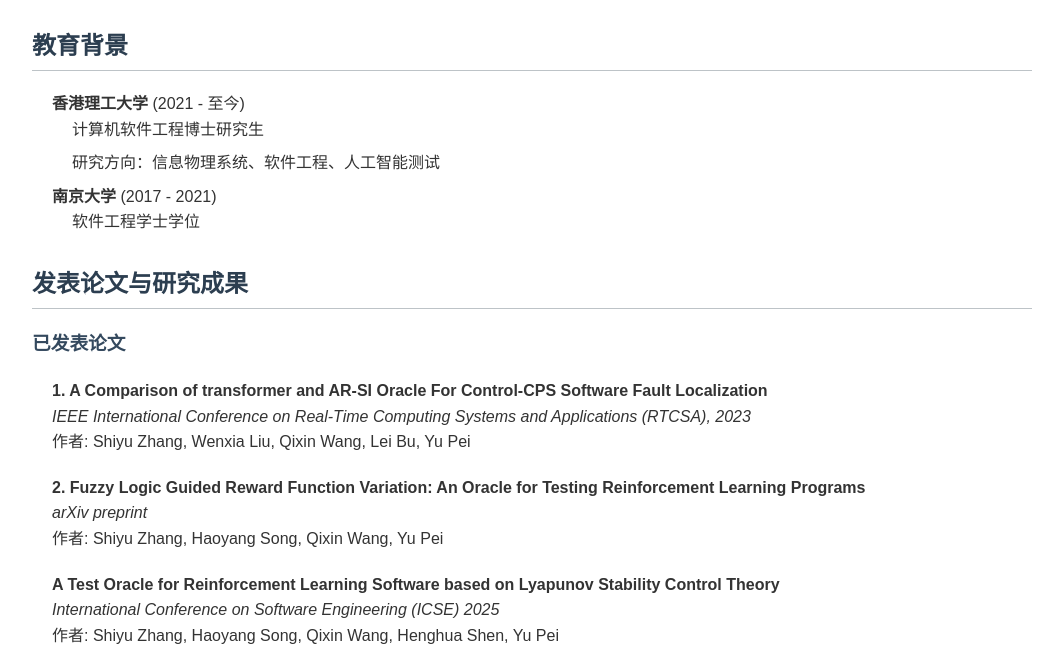
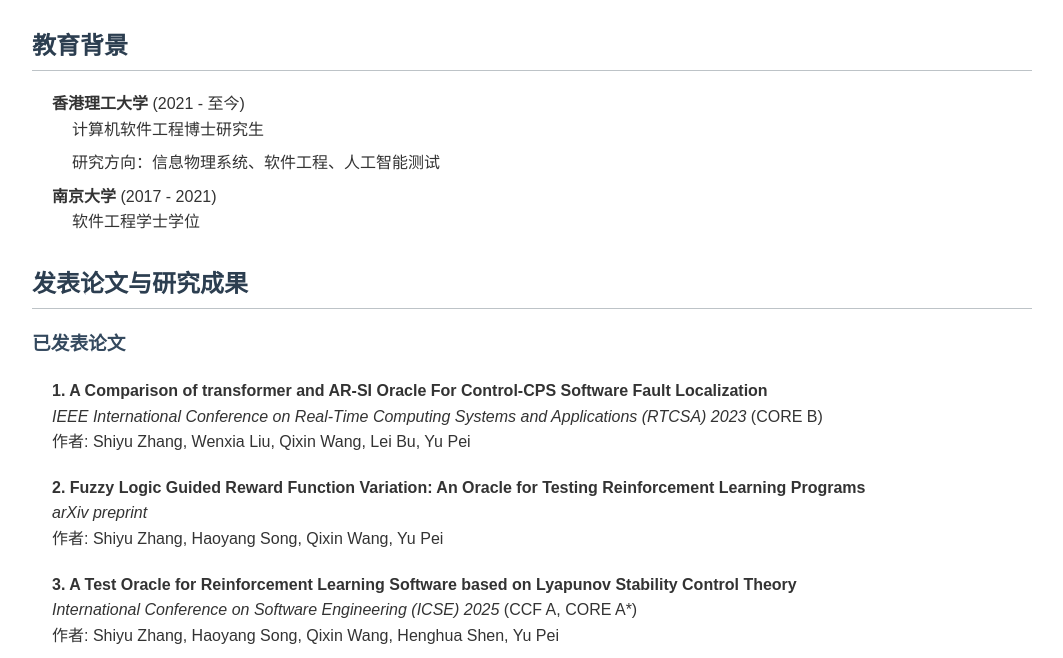
Before and after one commit to Ian-Sy-Zhang/Ian-Sy-Zhang.github.io, a plain HTML site: page 简历.html in a window 1280 px wide. Shown: the part 142-800 px from the top of the page, without its empty margins (108-1171 px from the left). Drawn offline with Linux system fonts and the light colour scheme.

Commit message:
Update 简历.html

```diff
--- a/简历.html
+++ b/简历.html
@@ -121,7 +121,7 @@
         <h3>已发表论文</h3>
         <div class="publication">
             <div class="publication-title">1. A Comparison of transformer and AR-SI Oracle For Control-CPS Software Fault Localization</div>
-            <div><em>IEEE International Conference on Real-Time Computing Systems and Applications (RTCSA), 2023</em></div>
+            <div><em>IEEE International Conference on Real-Time Computing Systems and Applications (RTCSA) 2023</em> (CORE B)</div>
             <div>作者: Shiyu Zhang, Wenxia Liu, Qixin Wang, Lei Bu, Yu Pei</div>
         </div>
         <div class="publication">
@@ -130,8 +130,8 @@
             <div>作者: Shiyu Zhang, Haoyang Song, Qixin Wang, Yu Pei</div>
         </div>
         <div class="publication">
-            <div class="publication-title">A Test Oracle for Reinforcement Learning Software based on Lyapunov Stability Control Theory</div>
-            <div><em>International Conference on Software Engineering (ICSE) 2025</em></div>
+            <div class="publication-title">3. A Test Oracle for Reinforcement Learning Software based on Lyapunov Stability Control Theory</div>
+            <div><em>International Conference on Software Engineering (ICSE) 2025</em> (CCF A, CORE A*)</div>
             <div>作者: Shiyu Zhang, Haoyang Song, Qixin Wang, Henghua Shen, Yu Pei</div>
         </div>
     </section>
```
